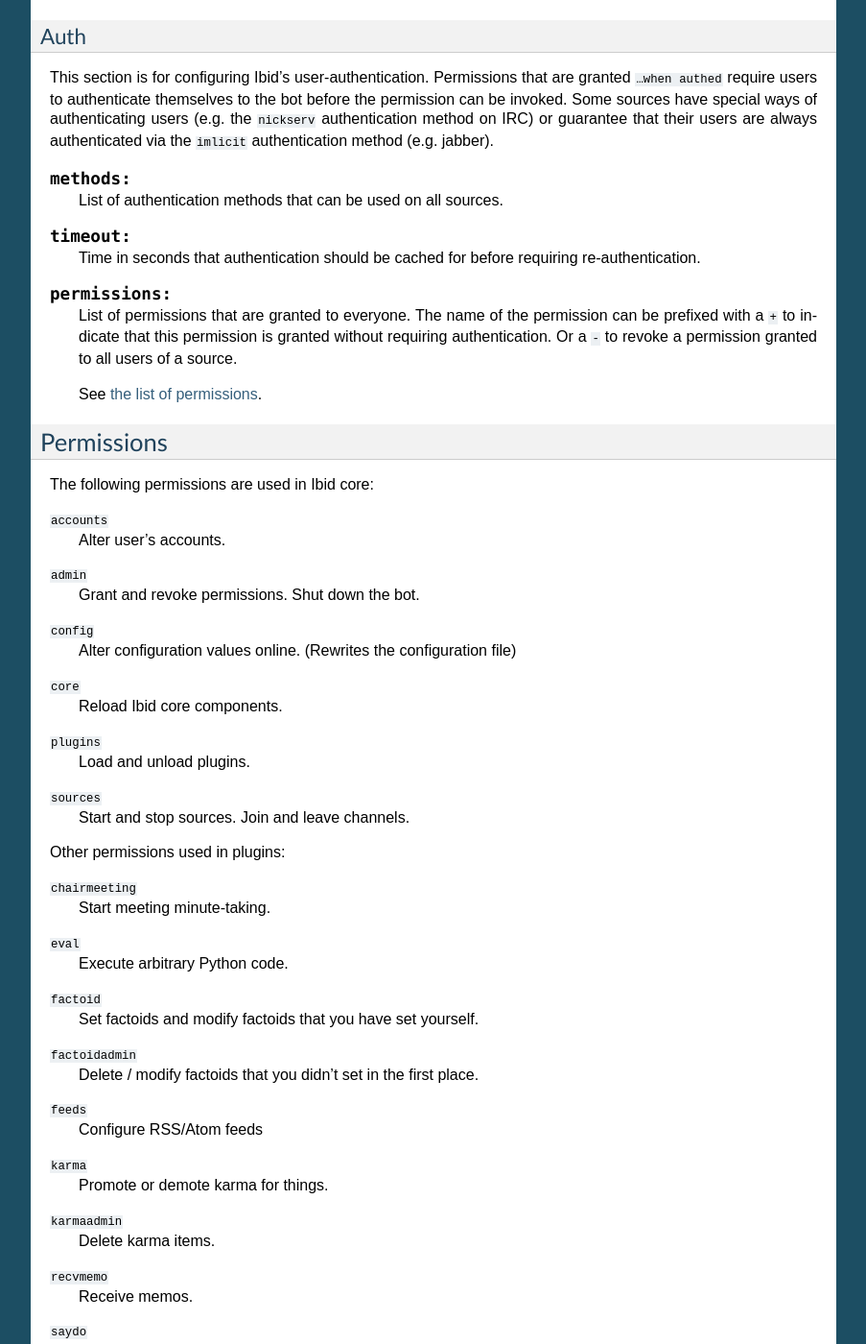
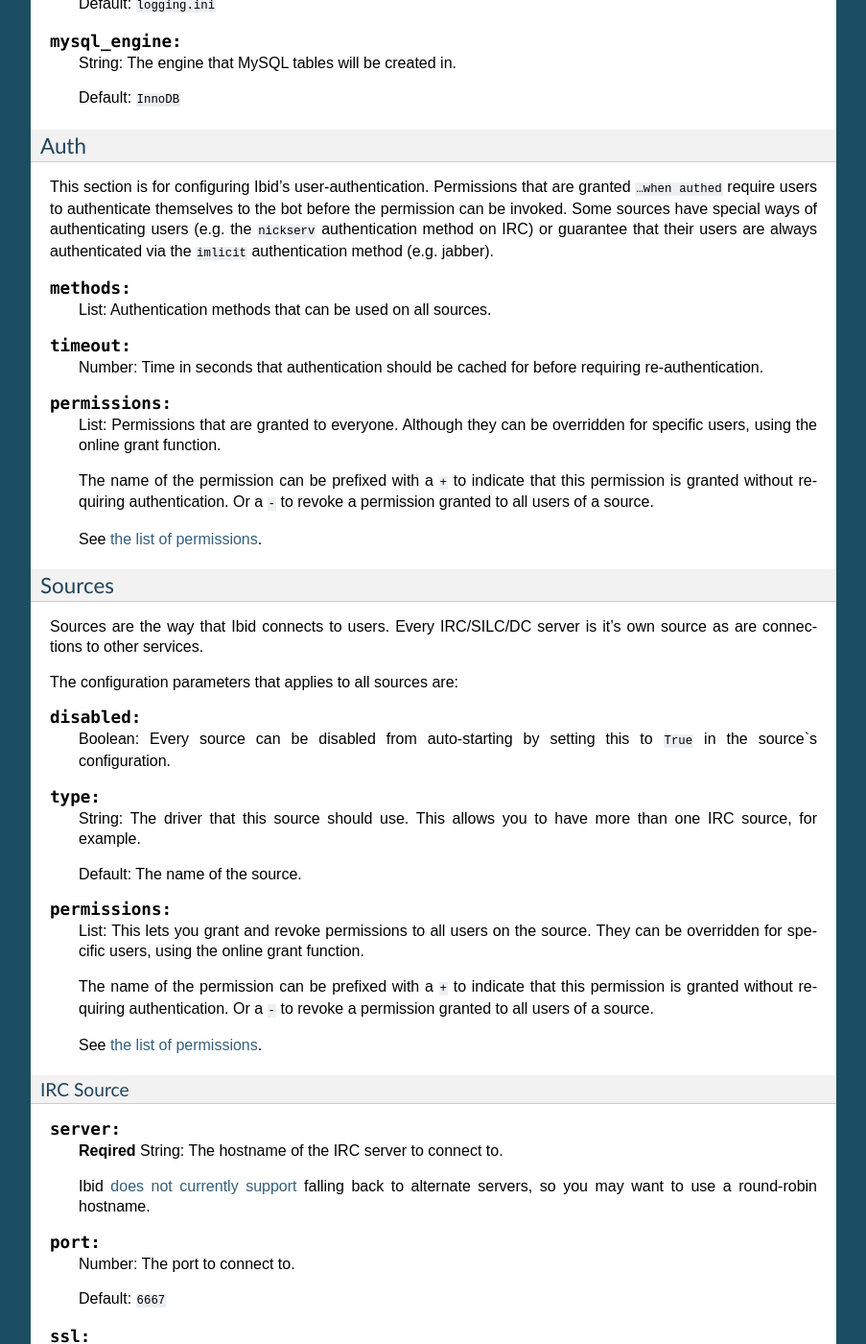
Before and after one commit to ibid/ibid, a Sphinx documentation site: the page built from docs/configuration.rst, in a window 1280 px wide and 1400 px high, scrolled down 1306 px. Shown: the whole window at 96% size, without its empty margins (198-1101 px from the left). Built offline with Sphinx 7.4.7, drawn with Linux system fonts in a browser that asks for light colours; some of the changed text lies outside the part shown.

Commit message:
Documented IRC configuration

```diff
--- a/docs/configuration.rst
+++ b/docs/configuration.rst
@@ -69,23 +69,27 @@
 Whitespace is ignored, all values belong to the most recently defined
 section.
 
+Lines can be commented out by prefixing them with ``#``.
+
 Top Level Options
 ^^^^^^^^^^^^^^^^^
 
 .. describe:: botname:
 
-   The name of the bot.
+   String: The name of the bot.
    It will respond to this name.
 
 .. describe:: logging:
 
-   Defaults to ``logging.ini``.
-   The location of the :mod:`logging` configuration file.
+   String: The location of the :mod:`logging` configuration file.
+
+   Default: ``logging.ini``
 
 .. describe:: mysql_engine:
 
-   Defaults to ``InnoDB``.
-   The engine that MySQL tables will be created in.
+   String: The engine that MySQL tables will be created in.
+
+   Default: ``InnoDB``
 
 Auth
 ^^^^
@@ -100,21 +104,119 @@
 
 .. describe:: methods:
 
-   List of authentication methods that can be used on all sources.
+   List: Authentication methods that can be used on all sources.
 
 .. describe:: timeout:
 
-   Time in seconds that authentication should be cached for before
-   requiring re-authentication.
+   Number: Time in seconds that authentication should be cached for
+   before requiring re-authentication.
 
 .. describe:: permissions:
 
-   List of permissions that are granted to everyone.
+   List: Permissions that are granted to everyone.
+   Although they can be overridden for specific users, using the online
+   grant function.
+
    The name of the permission can be prefixed with a ``+`` to indicate
    that this permission is granted without requiring authentication.
    Or a ``-`` to revoke a permission granted to all users of a source.
 
    See :ref:`the list of permissions <permissions>`.
+
+Sources
+^^^^^^^
+
+Sources are the way that Ibid connects to users.
+Every IRC/SILC/DC server is it's own source as are connections to other
+services.
+
+The configuration parameters that applies to all sources are:
+
+.. describe:: disabled:
+
+   Boolean: Every source can be disabled from auto-starting by setting
+   this to ``True`` in the source`s configuration.
+
+.. describe:: type:
+
+   String: The driver that this source should use.
+   This allows you to have more than one IRC source, for example.
+
+   Default: The name of the source.
+
+.. describe:: permissions:
+
+   List: This lets you grant and revoke permissions to all users on the
+   source.
+   They can be overridden for specific users, using the online grant
+   function.
+
+   The name of the permission can be prefixed with a ``+`` to indicate
+   that this permission is granted without requiring authentication.
+   Or a ``-`` to revoke a permission granted to all users of a source.
+
+   See :ref:`the list of permissions <permissions>`.
+
+IRC Source
+""""""""""
+
+.. describe:: server:
+
+   **Reqired**
+   String: The hostname of the IRC server to connect to.
+
+   Ibid `does not currently support
+   <https://bugs.launchpad.net/bugs/363466>`_ falling back to alternate
+   servers, so you may want to use a round-robin hostname.
+
+.. describe:: port:
+
+   Number: The port to connect to.
+
+   Default: ``6667``
+
+.. describe:: ssl:
+
+   Boolean: Use SSL-encrypted connection to the server.
+
+   Default: ``False``
+
+.. describe:: nick:
+
+   String: The nickname for the bot to use on this server.
+
+   Default: The :obj:`botname`
+
+.. describe:: modes:
+
+   String: The IRC modes to set.
+   Some servers require bots to set mode ``B``.
+
+   Default: nothing
+
+.. describe:: channels:
+
+   List: Channels to join on connection to the server.
+
+   .. warning::
+      You must include the leading ``#``, but unless you quote each
+      channel, Ibid will see the rest of the config line as a comment.
+
+      So use quotes around each channel name like this: ``"#ibid",
+      "#fun"``
+
+.. describe:: ping_interval:
+
+   Number: How many seconds in between each keep-alive PING sent to the
+   server.
+
+   Default: ``60``
+
+.. describe:: pong_timeout:
+
+   Number: How long to wait for PONGs before giving up and reconnecting.
+
+   Default: ``300``
 
 .. _permissions:
 
```
